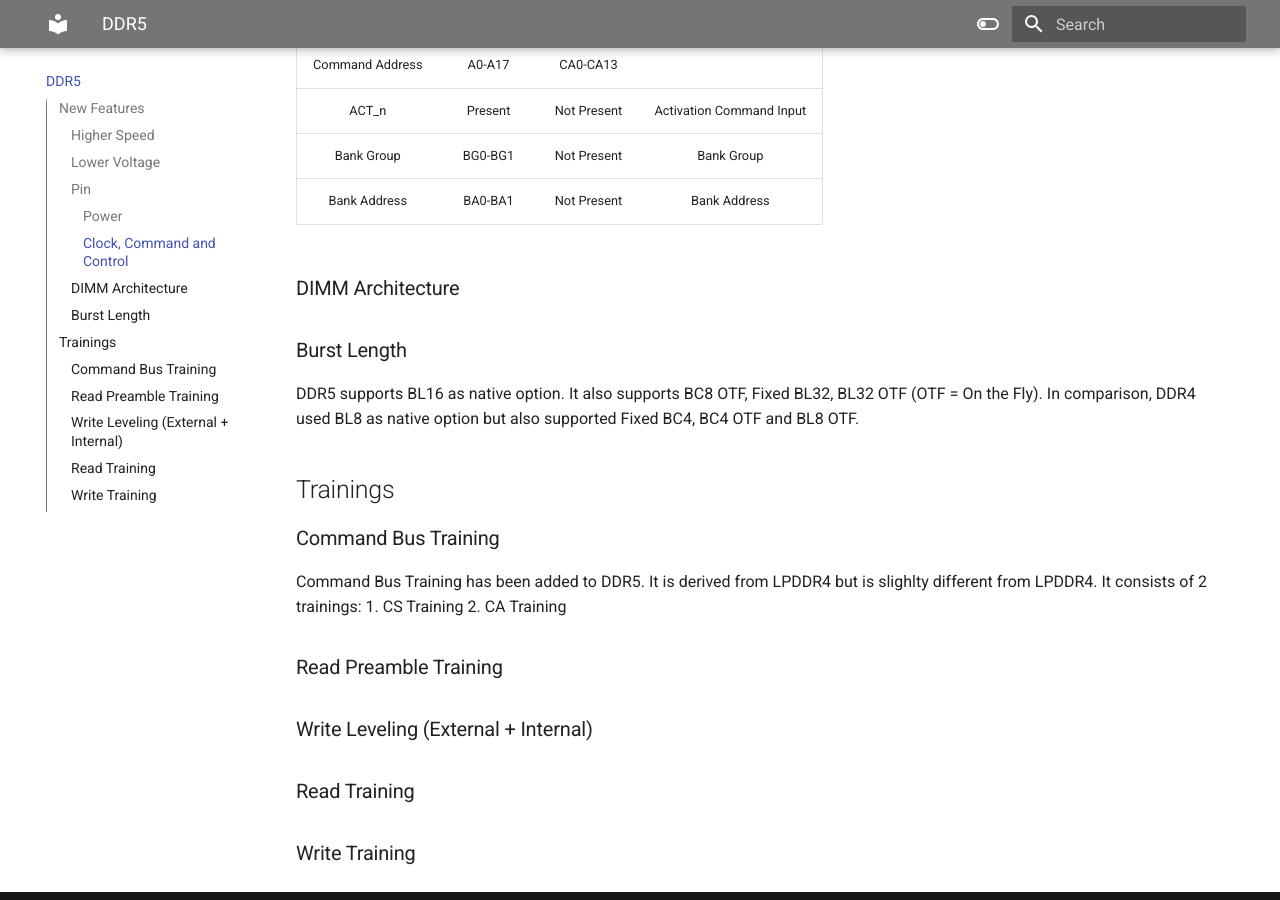
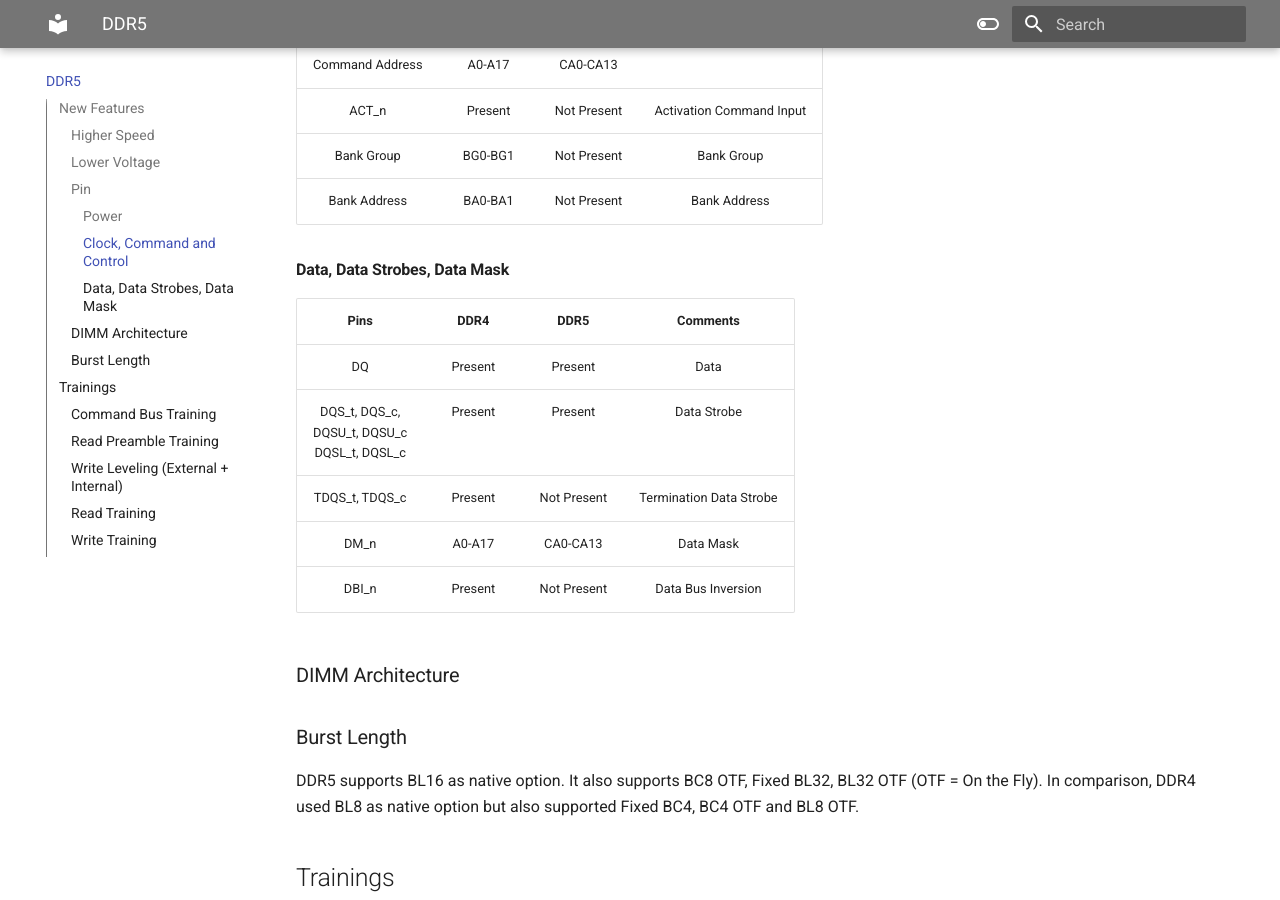
Before and after one commit to shingaridavesh/memoryandarchitecture, an MkDocs documentation site: the page built from docs/DDR5.md, in a window 1280 px wide and 900 px high, scrolled down 977 px. Built offline with MkDocs 1.6.1 and Material for MkDocs 9.7.7, drawn with Linux system fonts in a browser that asks for light colours.

Commit message:
Update DDR5.md

```diff
--- a/docs/DDR5.md
+++ b/docs/DDR5.md
@@ -25,6 +25,17 @@
 | Bank Group | BG0-BG1 |     Not Present | Bank Group |
 | Bank Address | BA0-BA1 |     Not Present | Bank Address |
 
+####Data, Data Strobes, Data Mask
+|  Pins  |      DDR4      |   DDR5    |   Comments    |
+| :--------: |:-------------:| :---------:|:---------:|
+| DQ  | Present |     Present | Data |
+| DQS_t, DQS_c, <br> DQSU_t, DQSU_c <br> DQSL_t, DQSL_c |   Present    |       Present | Data Strobe |
+| TDQS_t, TDQS_c | Present |     Not Present | Termination Data Strobe |
+| DM_n |   A0-A17    |      CA0-CA13 | Data Mask |
+| DBI_n |   Present    |      Not Present | Data Bus Inversion |
+
+
+
 ###DIMM Architecture
 ###Burst Length
 DDR5 supports BL16 as native option. It also supports BC8 OTF, Fixed BL32, BL32 OTF (OTF = On the Fly). In comparison, DDR4 used BL8 as native option but also supported Fixed BC4, BC4 OTF and BL8 OTF.
```
